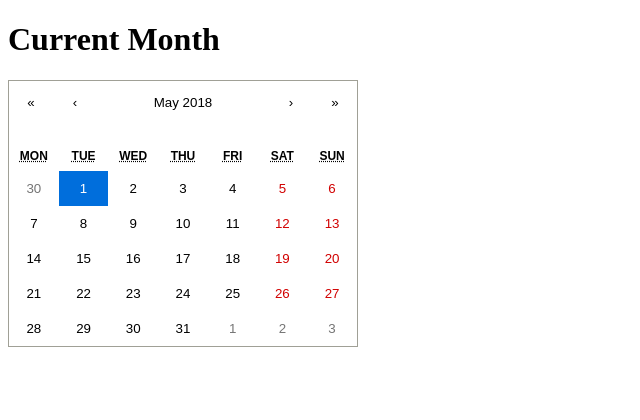
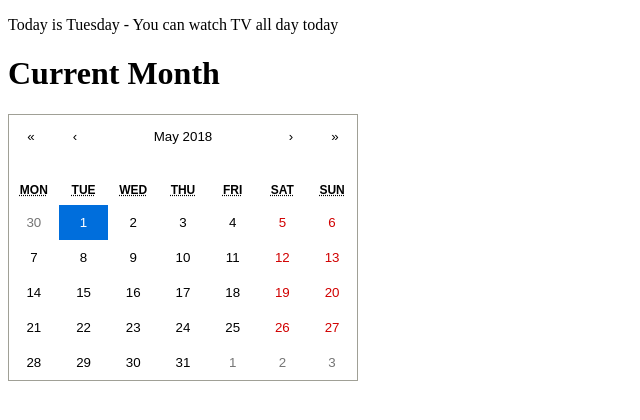
Before and after one commit to GroceriStar/react-only-intern-17, a React (Create React App) app: page / in a window 1280 px wide. Shown: the top 420 px of the page, without its empty margins (0-640 px from the left). Built offline with nearby package versions, Linux system fonts and the light colour scheme.

Commit message:
added days array

```diff
--- a/src/App.js
+++ b/src/App.js
@@ -2,6 +2,11 @@
 import Calendar from 'react-calendar';
 
 class App extends Component {
+
+  getDayName(number) {
+    let days = ['Sunday', 'Monday', 'Tuesday', 'Wednesday', 'Thursday', 'Friday', 'Saturday'];
+    return days[number];
+  };
 
   getMonthName(number) {
     let months = [
@@ -18,24 +23,27 @@
 
   render() {
 
+  let today = new Date().getDay();
+  console.log("today: ", today);
   let currentMonth = new Date().getMonth();
 
-  if (currentMonth ===  4){
-    return <div><h1>Current Month</h1>
+  if (today === 6 || today === 0){
+    return <div>
+            <p>Today is {this.getDayName(today)} - You can watch TV all day today</p>
+            <h1>Current Month</h1>
             <Calendar
               value={this.getMonthName(currentMonth)}
             />
            </div>;
-  } else {
-      return <div><h1>Not The Current Month</h1>
+  } else { return <div>
+                    <p>Today is {this.getDayName(today)} - You can watch TV all day today</p>
+                    <h1>Current Month</h1>
                     <Calendar
                       value={this.getMonthName(currentMonth)}
                     />
-      </div>;
+                    </div>;;
+    };
   }
 }
 
-
-}
-
 export default App;
```
Lines whose indentation alone changed are shown as unchanged.
